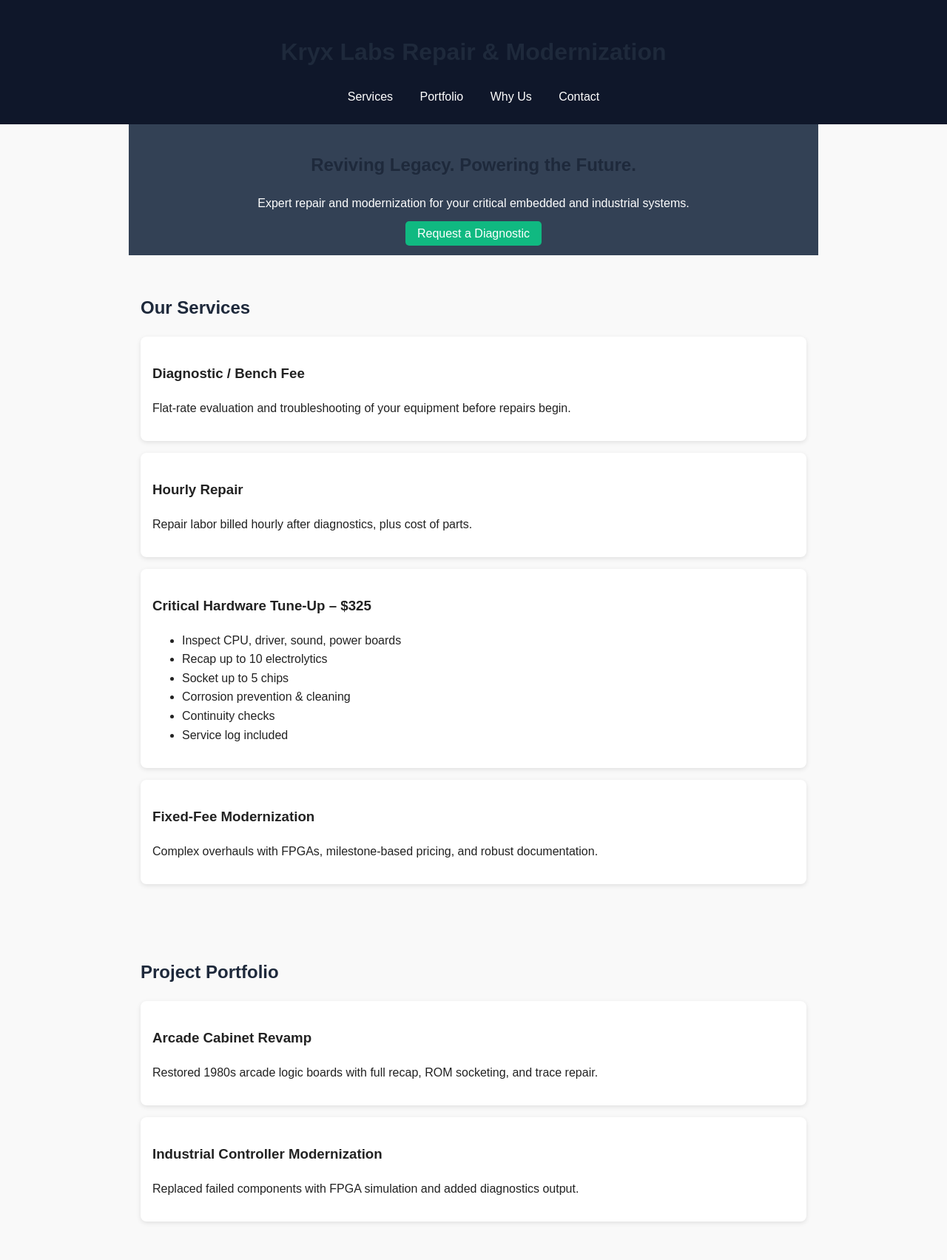
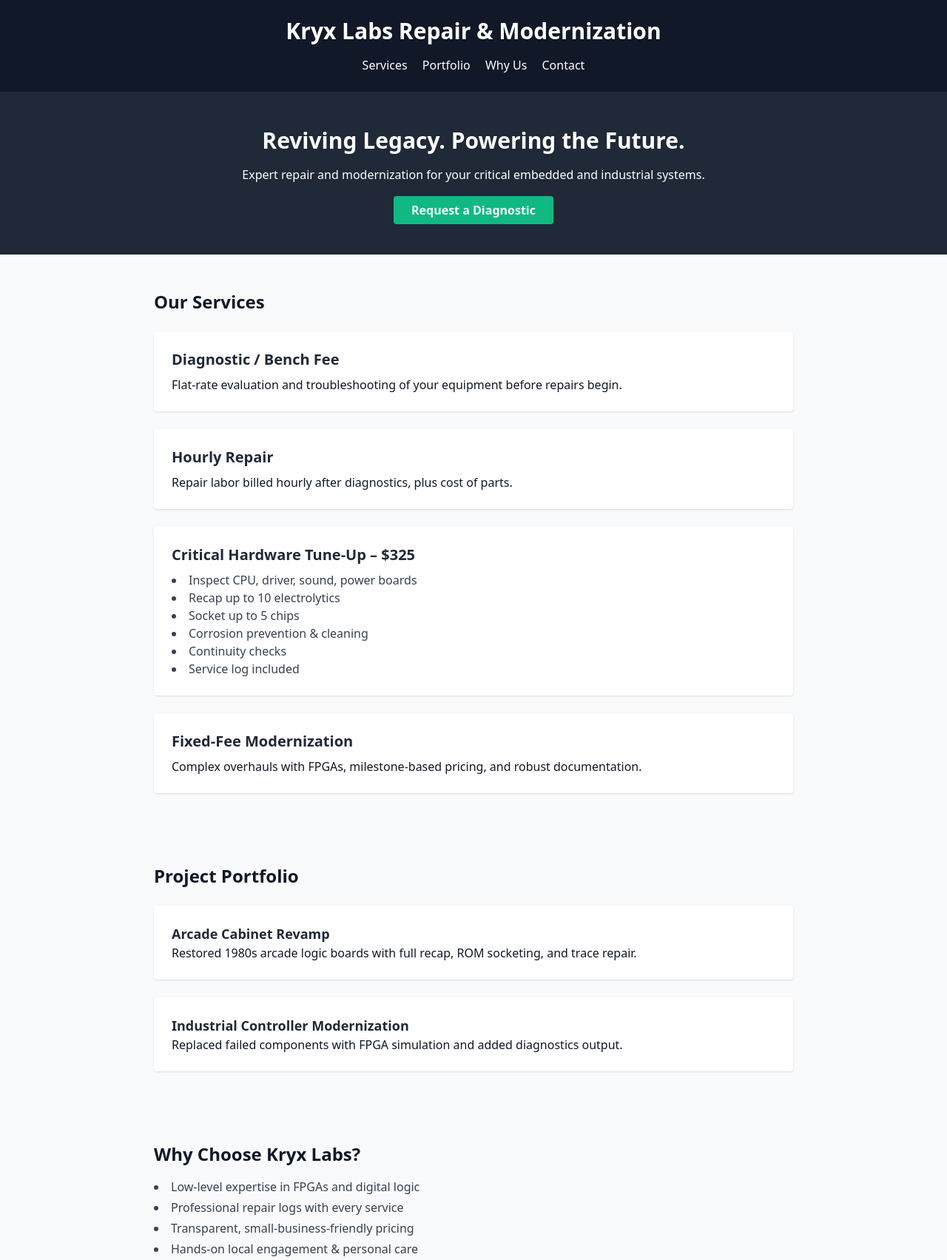
Before and after one commit to KryxLabs/kryxlabs.github.io, a plain HTML site: page index.html in a window 1280 px wide. Shown: the top 1703 px of the page at 74% size. Drawn offline with nearby package versions, Linux system fonts and the light colour scheme.

Commit message:
More stuff

```diff
--- a/index.html
+++ b/index.html
@@ -2,49 +2,52 @@
 <html lang="en">
 <head>
   <meta charset="UTF-8" />
+  <link rel="icon" type="image/png" href="/favicon.png">
+  <link href="https://fonts.googleapis.com/css2?family=IBM+Plex+Sans:wght@400;500;600&display=swap" rel="stylesheet">
   <meta name="viewport" content="width=device-width, initial-scale=1.0" />
   <title>Kryx Labs Repair & Modernization</title>
+  <script src="https://cdn.tailwindcss.com"></script>
   <style>
-    body { font-family: Arial, sans-serif; line-height: 1.6; margin: 0; padding: 0; color: #222; background: #f9f9f9; }
-    header, footer { background: #0f172a; color: white; padding: 1.5rem; text-align: center; }
-    nav a { margin: 0 1rem; color: white; text-decoration: none; }
-    section { padding: 2rem; max-width: 900px; margin: auto; }
-    h1, h2 { color: #1e293b; }
-    .cta { background: #334155; color: white; padding: 1rem; text-align: center; }
-    .cta a { background: #10b981; color: white; padding: 0.5rem 1rem; border-radius: 5px; text-decoration: none; }
-    .service, .contact, .portfolio-entry { background: white; padding: 1rem; margin: 1rem 0; border-radius: 8px; box-shadow: 0 2px 6px rgba(0,0,0,0.1); }
+    @keyframes fade-in {
+      0% { opacity: 0; transform: translateY(20px); }
+      100% { opacity: 1; transform: translateY(0); }
+    }
+    .animate-fade-in {
+      animation: fade-in 0.8s ease-out both;
+    }
   </style>
 </head>
-<body>
-  <header>
-    <h1>Kryx Labs Repair & Modernization</h1>
-    <nav>
-      <a href="#services">Services</a>
-      <a href="#portfolio">Portfolio</a>
-      <a href="#why">Why Us</a>
-      <a href="#contact">Contact</a>
+<body class="bg-gray-50 text-gray-900 font-[IBM Plex Sans]">
+  <header class="bg-gray-900 text-white py-6 text-center animate-fade-in">
+    <h1 class="text-3xl font-bold">Kryx Labs Repair & Modernization</h1>
+    <nav class="mt-4 space-x-4">
+      <a href="#services" class="hover:underline">Services</a>
+      <a href="#portfolio" class="hover:underline">Portfolio</a>
+      <a href="#why" class="hover:underline">Why Us</a>
+      <a href="#contact" class="hover:underline">Contact</a>
     </nav>
   </header>
 
-  <section class="cta">
-    <h2>Reviving Legacy. Powering the Future.</h2>
-    <p>Expert repair and modernization for your critical embedded and industrial systems.</p>
-    <a href="#contact">Request a Diagnostic</a>
+  <section class="bg-gray-800 text-white py-12 text-center animate-fade-in">
+    <h2 class="text-2xl md:text-3xl font-semibold mb-4">Reviving Legacy. Powering the Future.</h2>
+    <p class="mb-6">Expert repair and modernization for your critical embedded and industrial systems.</p>
+    <a href="#contact" class="bg-emerald-500 hover:bg-emerald-600 px-6 py-2 rounded text-white font-semibold">Request a Diagnostic</a>
   </section>
 
-  <section id="services">
-    <h2>Our Services</h2>
-    <div class="service">
-      <h3>Diagnostic / Bench Fee</h3>
+  <section id="services" class="max-w-4xl mx-auto px-4 py-12 animate-fade-in">
+    <h2 class="text-2xl font-bold mb-6">Our Services</h2>
+    <div class="space-y-6">
+      <div class="bg-white p-6 rounded shadow">
+        <h3 class="text-xl font-semibold text-gray-800 mb-2">Diagnostic / Bench Fee</h3>
         <p>Flat-rate evaluation and troubleshooting of your equipment before repairs begin.</p>
       </div>
-    <div class="service">
-      <h3>Hourly Repair</h3>
+      <div class="bg-white p-6 rounded shadow">
+        <h3 class="text-xl font-semibold text-gray-800 mb-2">Hourly Repair</h3>
         <p>Repair labor billed hourly after diagnostics, plus cost of parts.</p>
       </div>
-    <div class="service">
-      <h3>Critical Hardware Tune-Up – $325</h3>
-      <ul>
+      <div class="bg-white p-6 rounded shadow">
+        <h3 class="text-xl font-semibold text-gray-800 mb-2">Critical Hardware Tune-Up – $325</h3>
+        <ul class="list-disc list-inside text-gray-700">
           <li>Inspect CPU, driver, sound, power boards</li>
           <li>Recap up to 10 electrolytics</li>
           <li>Socket up to 5 chips</li>
@@ -53,27 +56,30 @@
           <li>Service log included</li>
         </ul>
       </div>
-    <div class="service">
-      <h3>Fixed-Fee Modernization</h3>
+      <div class="bg-white p-6 rounded shadow">
+        <h3 class="text-xl font-semibold text-gray-800 mb-2">Fixed-Fee Modernization</h3>
         <p>Complex overhauls with FPGAs, milestone-based pricing, and robust documentation.</p>
+      </div>
     </div>
   </section>
 
-  <section id="portfolio">
-    <h2>Project Portfolio</h2>
-    <div class="portfolio-entry">
-      <h3>Arcade Cabinet Revamp</h3>
+  <section id="portfolio" class="max-w-4xl mx-auto px-4 py-12 animate-fade-in">
+    <h2 class="text-2xl font-bold mb-6">Project Portfolio</h2>
+    <div class="space-y-6">
+      <div class="bg-white p-6 rounded shadow">
+        <h3 class="text-lg font-semibold text-gray-800">Arcade Cabinet Revamp</h3>
         <p>Restored 1980s arcade logic boards with full recap, ROM socketing, and trace repair.</p>
       </div>
-    <div class="portfolio-entry">
-      <h3>Industrial Controller Modernization</h3>
+      <div class="bg-white p-6 rounded shadow">
+        <h3 class="text-lg font-semibold text-gray-800">Industrial Controller Modernization</h3>
         <p>Replaced failed components with FPGA simulation and added diagnostics output.</p>
+      </div>
     </div>
   </section>
 
-  <section id="why">
-    <h2>Why Choose Kryx Labs?</h2>
-    <ul>
+  <section id="why" class="max-w-4xl mx-auto px-4 py-12 animate-fade-in">
+    <h2 class="text-2xl font-bold mb-4">Why Choose Kryx Labs?</h2>
+    <ul class="list-disc list-inside text-gray-700 space-y-1">
       <li>Low-level expertise in FPGAs and digital logic</li>
       <li>Professional repair logs with every service</li>
       <li>Transparent, small-business-friendly pricing</li>
@@ -81,16 +87,17 @@
     </ul>
   </section>
 
-  <section id="contact">
-    <h2>Contact Us</h2>
-    <div class="contact">
-      <p><strong>Email:</strong> <a href="mailto:gabriel.womelsdorf@kryxlabs.com">gabriel.womelsdorf@kryxlabs.com</a></p>
+  <section id="contact" class="max-w-4xl mx-auto px-4 py-12 animate-fade-in">
+    <h2 class="text-2xl font-bold mb-4">Contact Us</h2>
+    <div class="bg-white p-6 rounded shadow space-y-2 max-w-xl mx-auto">
+      <p><strong>Email:</strong> <a href="mailto:gabriel.womelsdorf@kryxlabs.com" class="text-blue-600 underline">gabriel.womelsdorf@kryxlabs.com</a></p>
       <p><strong>Phone:</strong> (410) 591-0511</p>
-      <p><strong>Website:</strong> <a href="http://www.kryxlabs.com">www.kryxlabs.com</a></p>
+      <p><strong>Website:</strong> <a href="http://www.kryxlabs.com" class="text-blue-600 underline">www.kryxlabs.com</a></p>
+      <p class="text-sm text-gray-500 mt-4">Feel free to reach out by email or phone with any questions or project inquiries! I'm a current college student and always looking for meaningful work to support local businesses and build experience. Located in Loudoun County — happy to work with fellow locals!</p>
     </div>
   </section>
 
-  <footer>
+  <footer class="bg-gray-900 text-white text-center py-6 animate-fade-in">
     <p>&copy; 2025 Kryx Labs. All rights reserved.</p>
   </footer>
 </body>
```
Also changed, not shown: favicon.png (added). Lines whose indentation alone changed are shown as unchanged.
